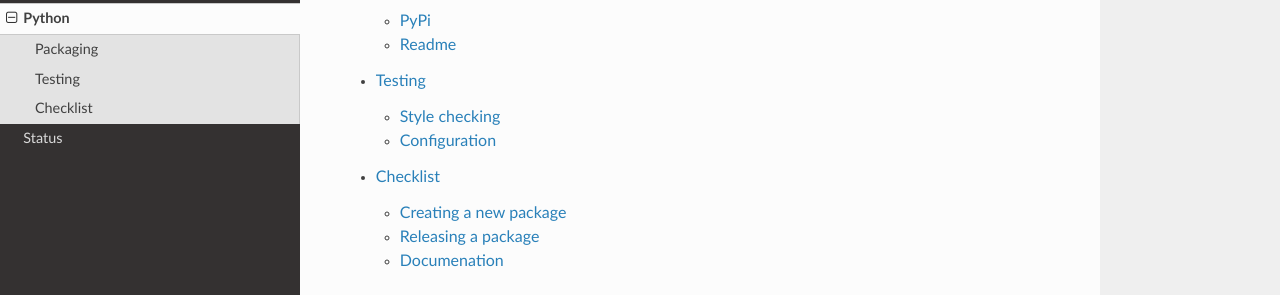
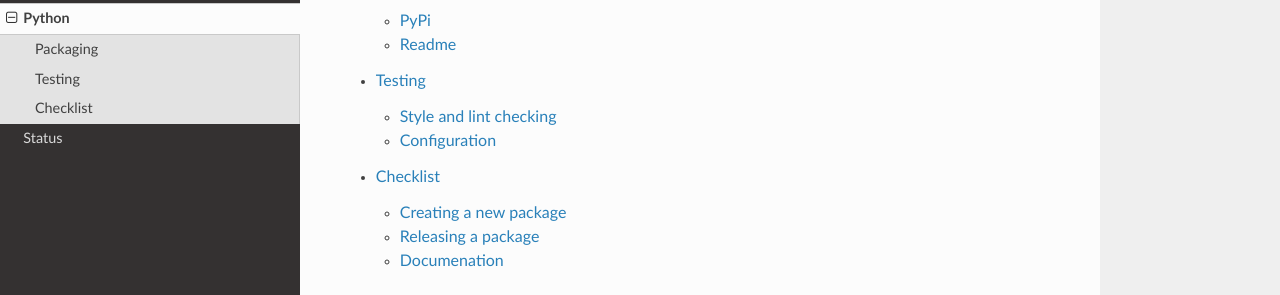
Before and after one commit to kragniz/maintenance, a Sphinx documentation site: the page built from docs/python/index.rst, in a window 1280 px wide. Shown: the part 187-482 px from the top of the page. Built offline with Sphinx 7.4.7 and the Read the Docs theme 2.0.0, drawn with Linux system fonts in a browser that asks for light colours; pages that are not in the unit, such as notebooks, are missing from menus.

Commit message:
Renamed style environment to lint environment

```diff
--- a/docs/python/examples/travis.yml
+++ b/docs/python/examples/travis.yml
@@ -4,7 +4,7 @@
   - TOXENV=py27
   - TOXENV=py33
   - TOXENV=py34
-  - TOXENV=style
+  - TOXENV=lint
   - TOXENV=docs
 install:
   - pip install tox
@@ -12,6 +12,6 @@
   - tox
 matrix:
   allow_failures:
-    - env: TOXENV=style
+    - env: TOXENV=lint
     - env: TOXENV=docs
 sudo: true
--- a/docs/python/testing.rst
+++ b/docs/python/testing.rst
@@ -22,10 +22,10 @@
     :language: yaml
     :end-before: matrix:
 
-Style checking
---------------
+Style and lint checking
+-----------------------
 
-Use flake8_ to run style checks, which collects pyflakes_, pep8_ and mccabe_. The `flake8-docstrings`_ module extends it to include pep257_. As it reads it's configuration from ``tox.ini``, it can be added to Tox very easily.
+Use flake8_ to run style and lint checks, which collects pyflakes_, pep8_ and mccabe_. The `flake8-docstrings`_ module extends it to include pep257_. As it reads it's configuration from ``tox.ini``, it can be added to Tox very easily.
 
 .. literalinclude:: examples/tox.ini
     :language: ini
--- a/docs/status/python.rst
+++ b/docs/status/python.rst
@@ -32,8 +32,13 @@
 Deprecated packages
 -------------------
 
+These packages are no longer actively maintained and generally have better alternatives.
+
 .. package:: argumented
     :repo: borntyping/python-argumented
+
+.. package:: csdl-unoffical
+    :repo: borntyping/python-csdl
 
 .. package:: diceroll
 
```
Also changed, not shown: 1 other file.
